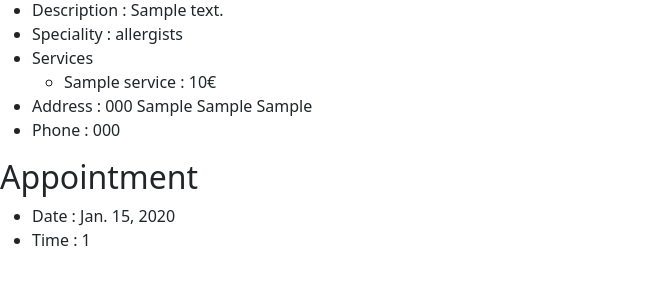
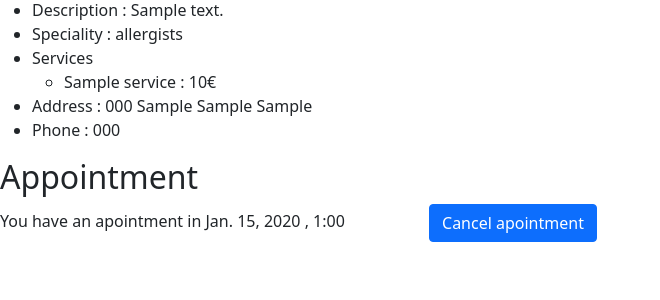
Before and after one commit to aminwastaken/docpat, a Django app: page /dbo/doctor/1 in a window 1280 px wide. Shown: the part 154-454 px from the top of the page, without its empty margins (0-660 px from the left). Run offline with Django 3.2, Linux system fonts and the light colour scheme; a user stored in the database is signed in; tables that the repository leaves empty hold one stand-in row (values such as "Sample post").

Commit message:
Implement Appointment cancelation

```diff
--- a/doctorBackOffice/templates/doctorBackOffice/doctor.html
+++ b/doctorBackOffice/templates/doctorBackOffice/doctor.html
@@ -16,10 +16,10 @@
     </ul>
     {% if appointment %}
       <h2>Appointment</h2>
-      <ul>
-        <li>Date : {{appointment.date}}</li>
-        <li>Time : {{appointment.time}}</li>
-      </ul>
+
+      <p>You have an apointment in  {{appointment.date}} , {{appointment.time}}:00 <a class="btn btn-primary" href="/dbo/appointment/cancel/{{appointment.id}}" role="button" style="margin-left: 80px">Cancel apointment</a></p>
+
+
 
     {% else %}
       <form action="/dbo/doctor/{{doctor_infos.id}}" method="post">
@@ -33,9 +33,9 @@
       <div>Services</div>
       {% for service in doctor_infos.get_services_array%}
       {{service}}
-      <input type="checkbox" name="services" value="{{service.id}}" />{{service.name}} <br />
+      <input  type="checkbox" name="services" value="{{service.id}}" />{{service.name}} <br />
       {% endfor %}
-        <input type="submit" value="Submit">
+        <input class="btn btn-primary" type="submit" value="Submit">
     </form>
     {% endif %}
 
--- a/doctorBackOffice/urls.py
+++ b/doctorBackOffice/urls.py
@@ -9,4 +9,6 @@ urlpatterns = [
     path('doctor', views.doctor_info, name='doctor_info'),
     path('doctor/<int:id>', views.doctor, name='doctor'),
     path('doctor/services', views.doctor_services, name='doctor_services'),
+    path('appointment/cancel/<int:id>',
+         views.cancel_appointment, name='cancel_appointment'),
 ]
--- a/doctorBackOffice/views.py
+++ b/doctorBackOffice/views.py
@@ -21,6 +21,13 @@ def bill(request, id):
     for service in bill.appointment.services.all():
         total += service.price
     return render(request, 'doctorBackOffice/bill.html', {'bill': bill, 'total': total})
+
+
+def cancel_appointment(request, id):
+    appointment = Appointment.objects.get(id=id)
+    doctorInfo = DoctorInfo.objects.get(doctor=appointment.doctor)
+    appointment.delete()
+    return HttpResponseRedirect('/dbo/doctor/' + str(doctorInfo.id))
 
 
 def doctor(request, id):
```
Also changed, not shown: 1 other file.
